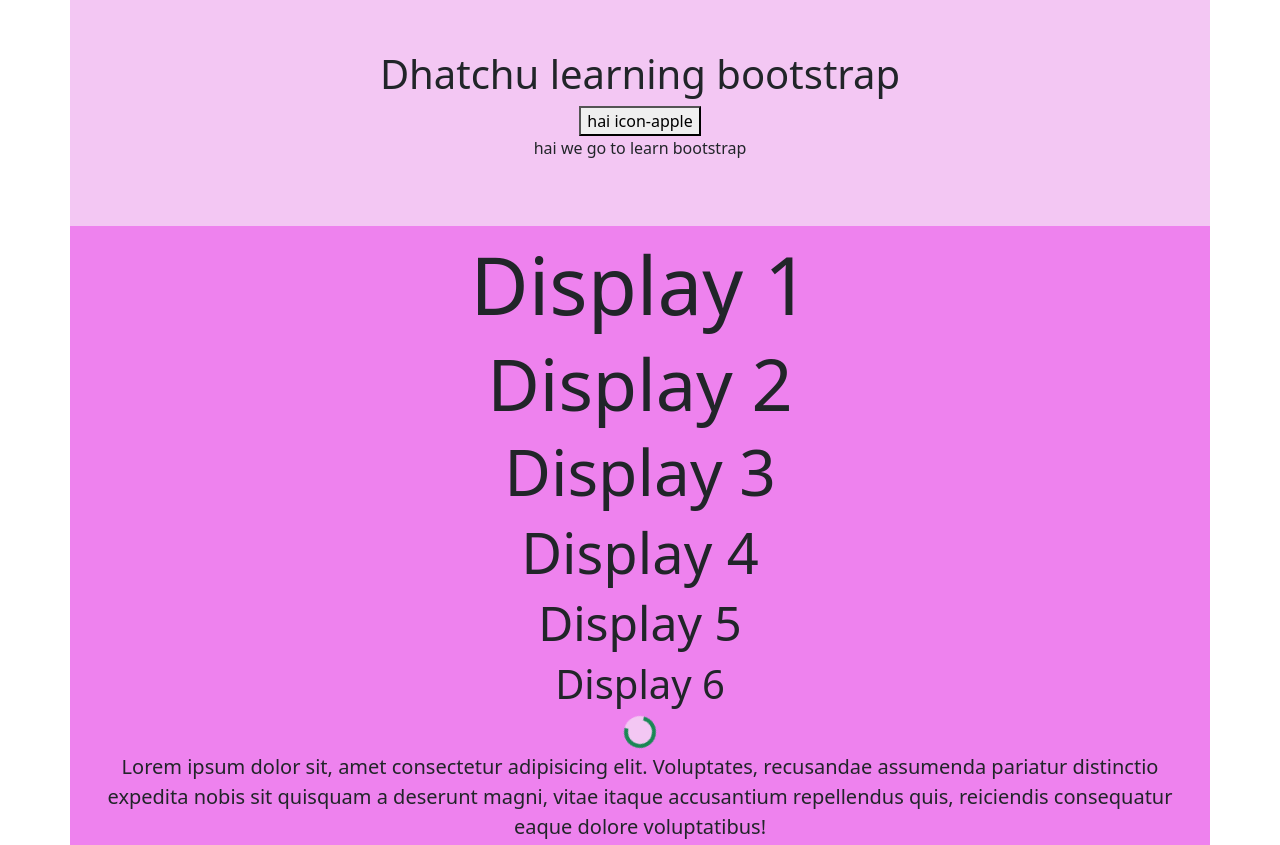
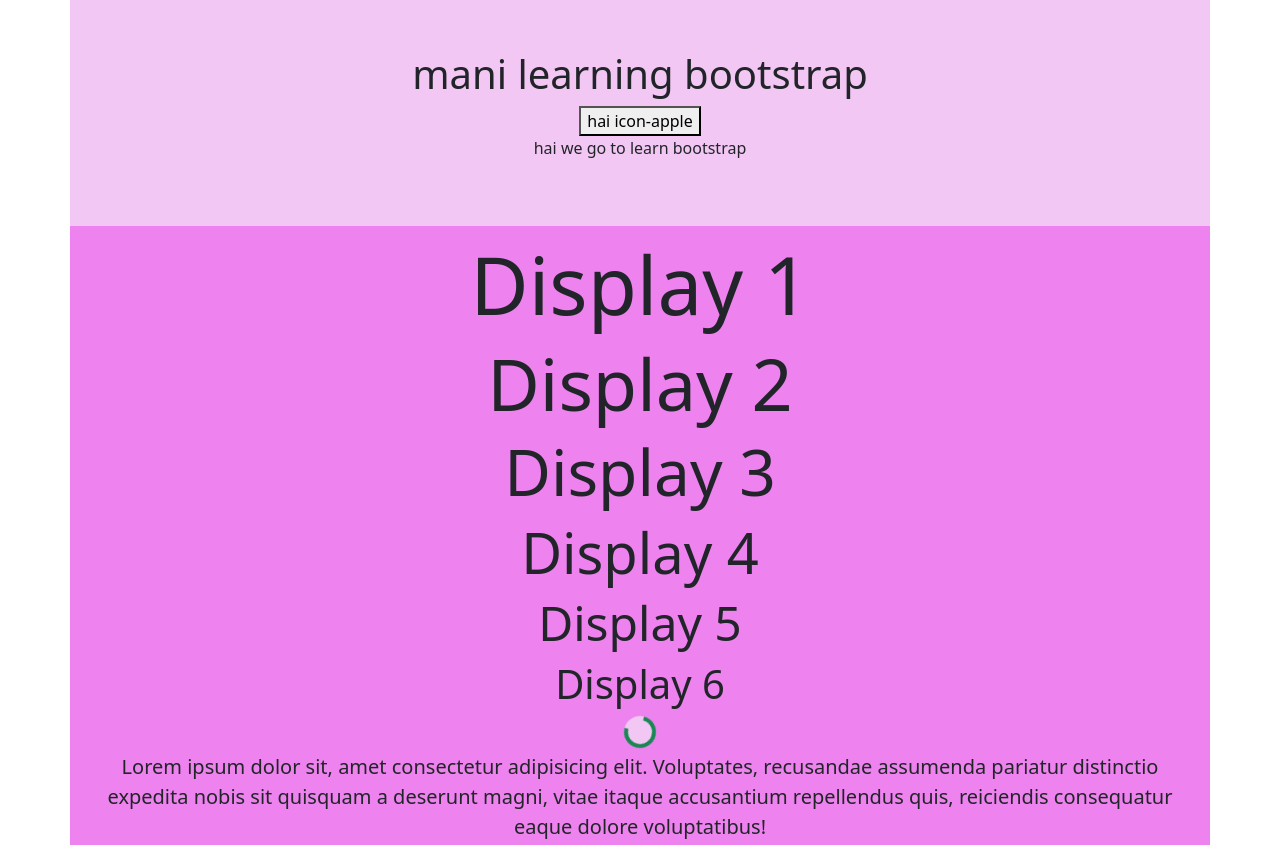
Before and after one commit to Dhatshanamoorthy/components, a plain HTML site: page index.html in a window 1280 px wide. Shown: the top 845 px of the page. Drawn offline with nearby package versions, Linux system fonts and the light colour scheme; files whose address does not match are found by name.

Commit message:
Change name

```diff
--- a/index.html
+++ b/index.html
@@ -15,7 +15,7 @@
 <body class="text-pink-300">
 
     <div class="container-md text-center p50">
-    <h1> Dhatchu learning bootstrap</h1>
+    <h1> mani learning bootstrap</h1>
     <button>hai
 
       <i class="icon-apple"></i> icon-apple
```
